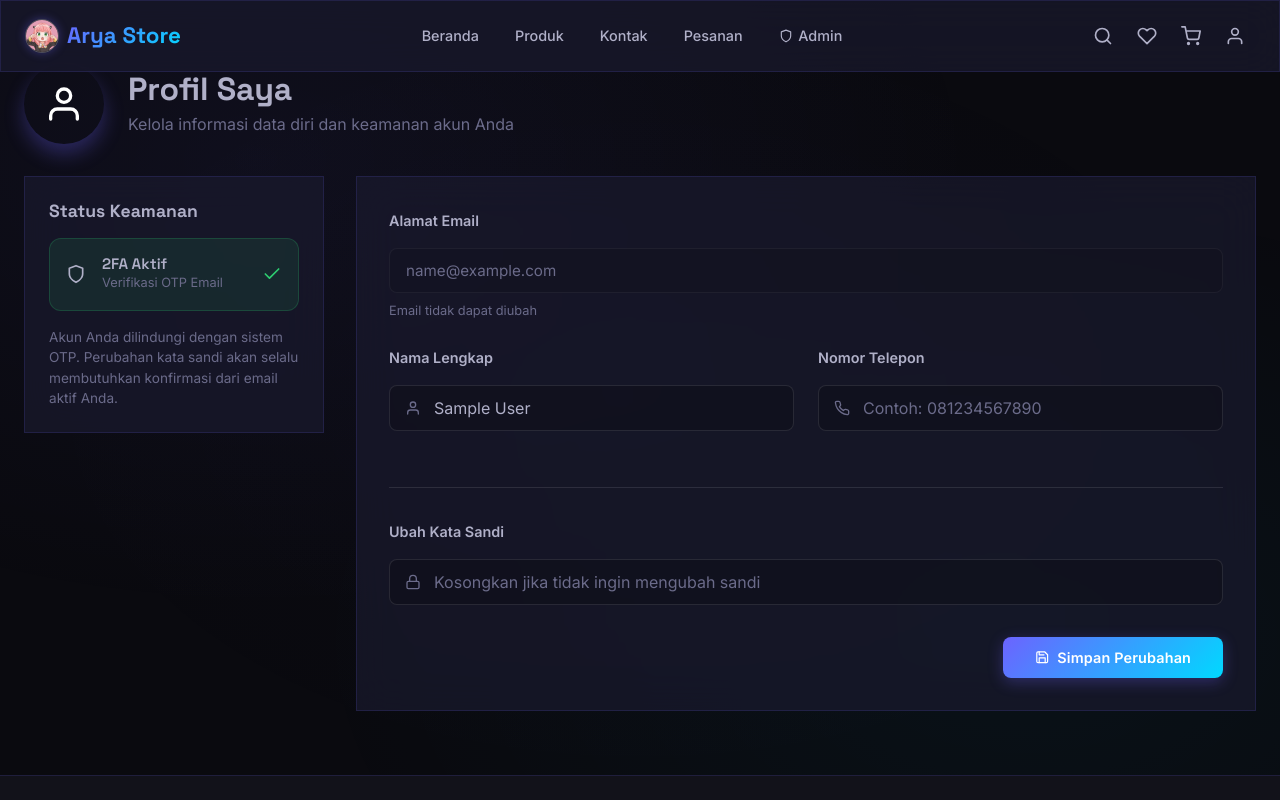
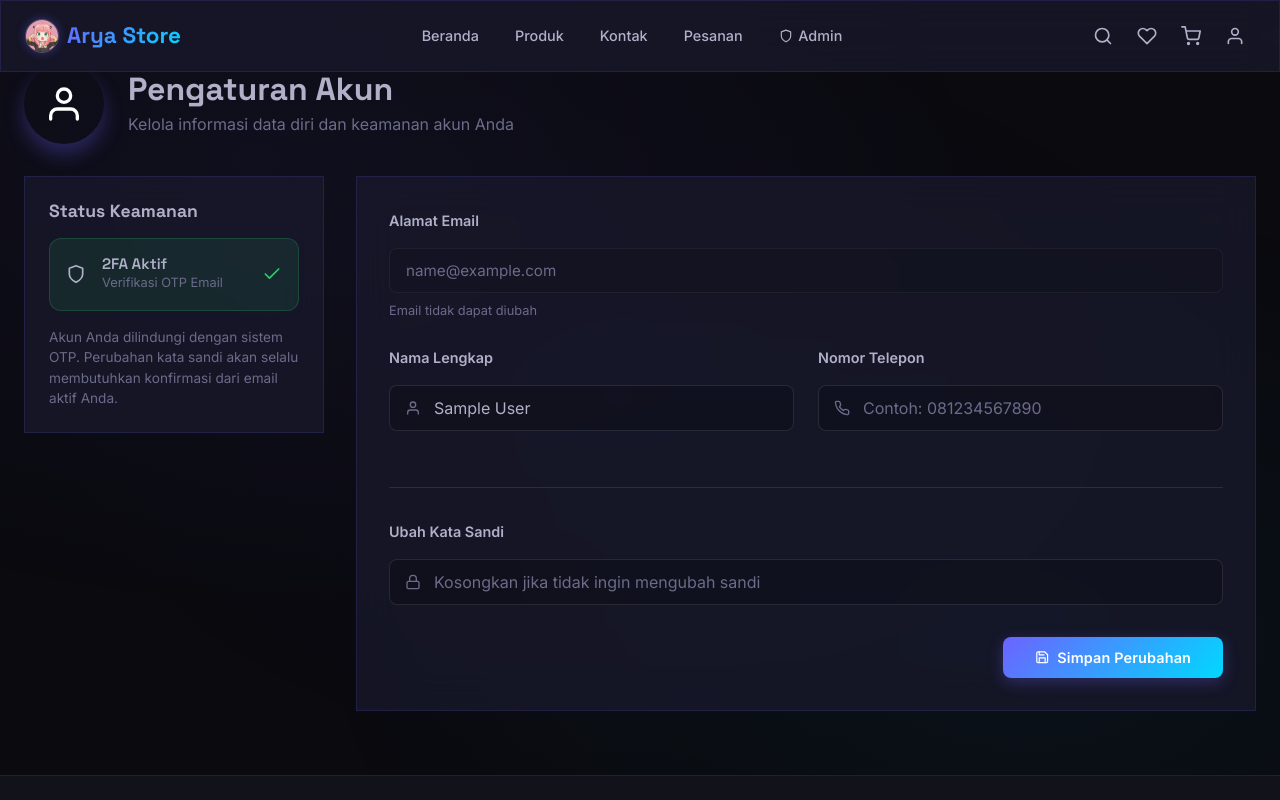
Before and after one commit to rahmanarya812-bit/digital-store, a React (Vite) app: page /profile in a window 1280 px wide. Shown: the top 800 px of the page. Built offline with nearby package versions, Linux system fonts and the light colour scheme; no server answers; sample sign-in values are in the browser's storage.

Commit message:
Change title to Pengaturan Akun

```diff
--- a/src/pages/Profile.jsx
+++ b/src/pages/Profile.jsx
@@ -86,7 +86,7 @@ export default function Profile() {
             <FiUser size={40} />
           </div>
           <div>
-            <h1>Profil Saya</h1>
+            <h1>Pengaturan Akun</h1>
             <p>Kelola informasi data diri dan keamanan akun Anda</p>
           </div>
         </div>
```
